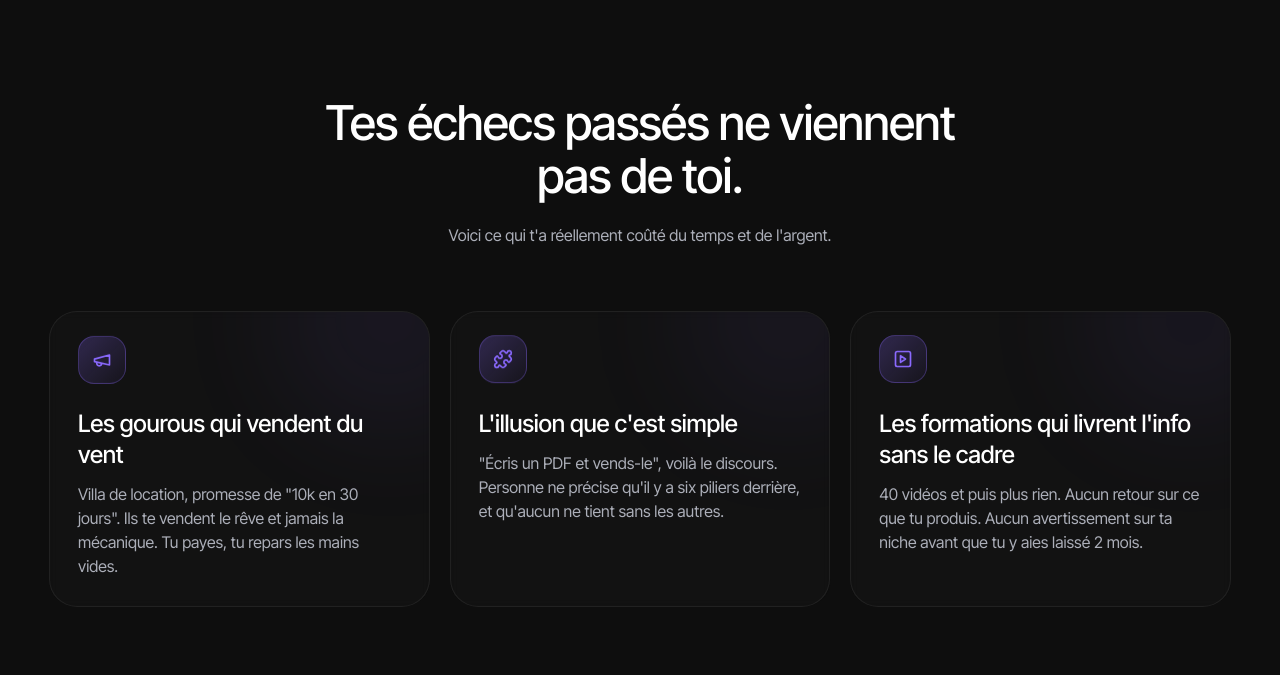
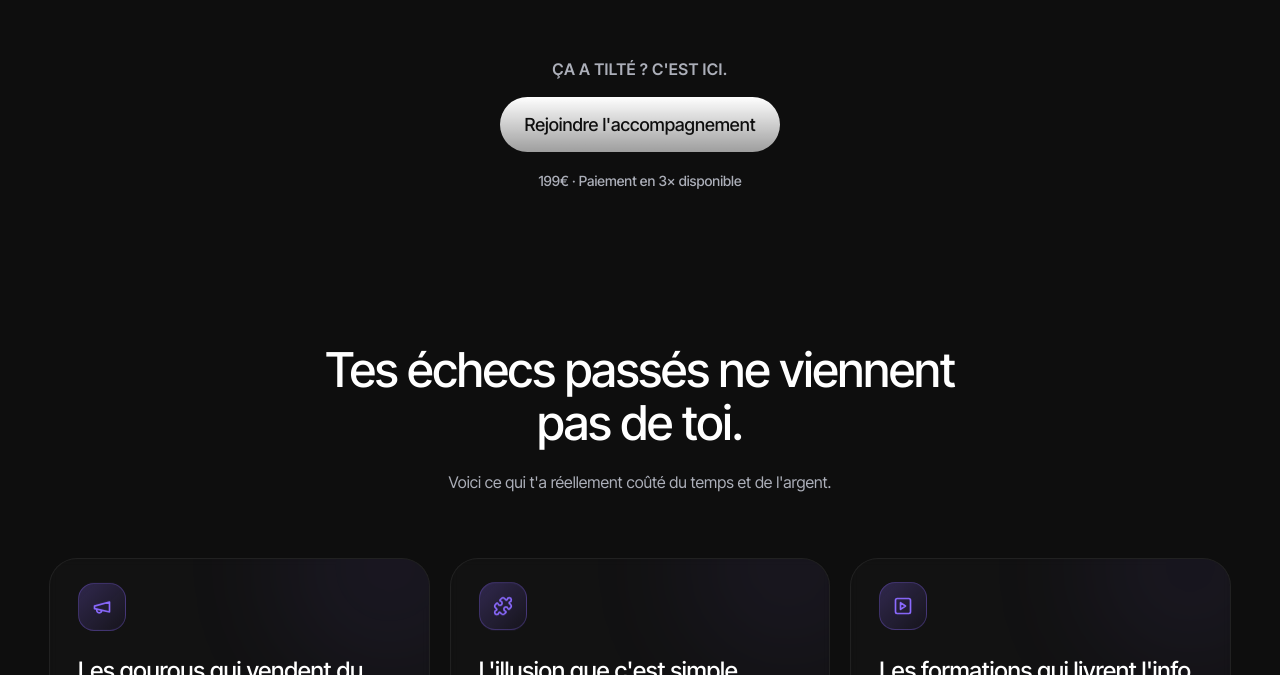
Before and after one commit to velascozorzi-hash/leomethod, a React (Vite) app: page / in a window 1280 px wide. Shown: the part 3925-4600 px from the top of the page. Built offline with nearby package versions, Linux system fonts and the light colour scheme; the HTML template or start-up script is replaced by a standard one.

Commit message:
Changes
Co-authored-by: velascozorzi-hash <283394639+velascozorzi-hash@users.noreply.github.com>

```diff
--- a/src/pages/home.tsx
+++ b/src/pages/home.tsx
@@ -15,6 +15,7 @@ const Proof = lazy(() => import("@/components/sections/home/proof"));
 const Guarantee = lazy(() => import("@/components/sections/home/guarantee"));
 const Spots = lazy(() => import("@/components/sections/home/spots"));
 const FAQ = lazy(() => import("@/components/sections/shared/faq"));
+import JoinCta from "@/components/sections/home/join-cta";
 
 const Home = () => {
 
@@ -41,6 +42,7 @@ const Home = () => {
         {/* 4 — Mon histoire */}
         <Story />
       </Suspense>
+      <JoinCta label="Ça a tilté ? C'est ici." />
       <Suspense fallback={null}>
         {/* 5 — C'est pas ta faute */}
         <NotYourFault />
@@ -49,6 +51,7 @@ const Home = () => {
         {/* 6 — Les 3 étapes */}
         <Features />
       </Suspense>
+      <JoinCta label="Méthode claire, passage à l'acte." />
       <Suspense fallback={null}>
         {/* 8 — Trajectoire */}
         <Trajectory />
@@ -57,6 +60,7 @@ const Home = () => {
         {/* 9 — Les validations */}
         <Validations />
       </Suspense>
+      <JoinCta label="Tu as vu le système. À toi de jouer." />
       <Suspense fallback={null}>
         {/* 10 — Le stack */}
         <Pricing />
```
